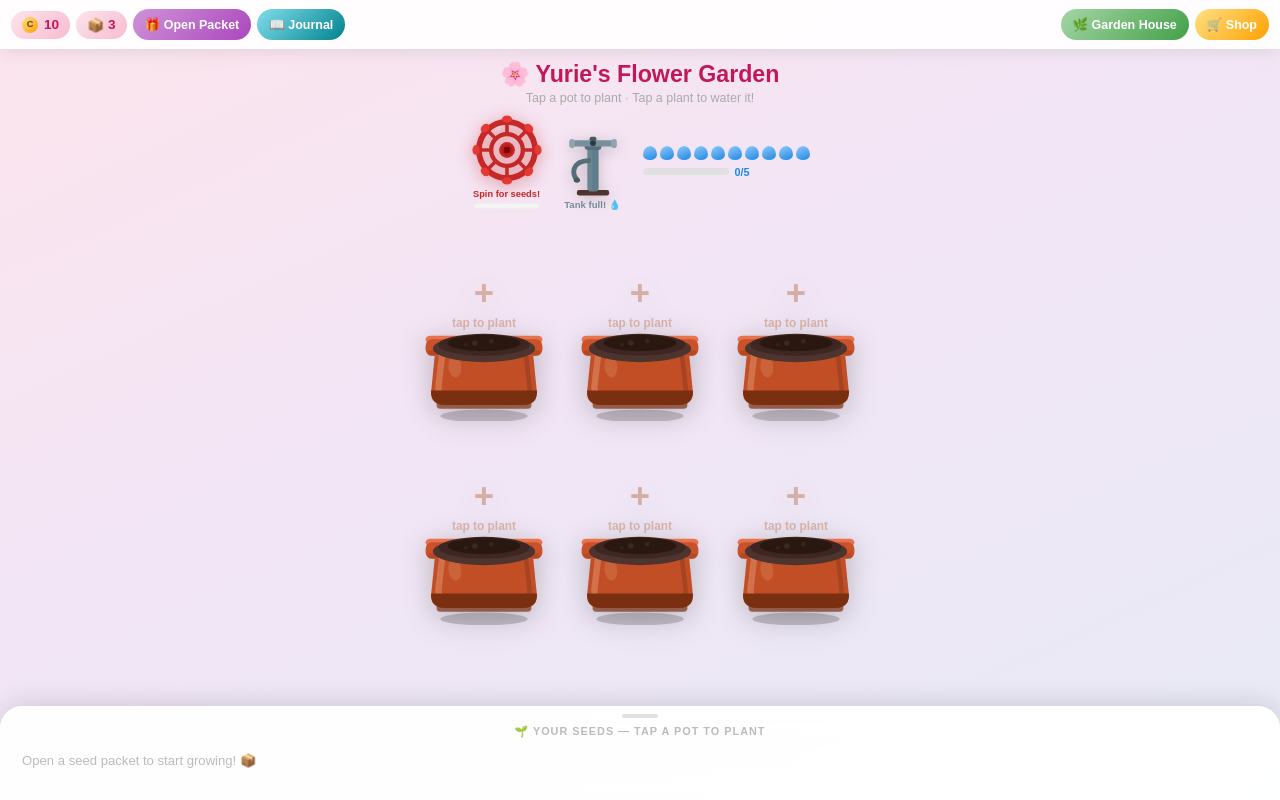
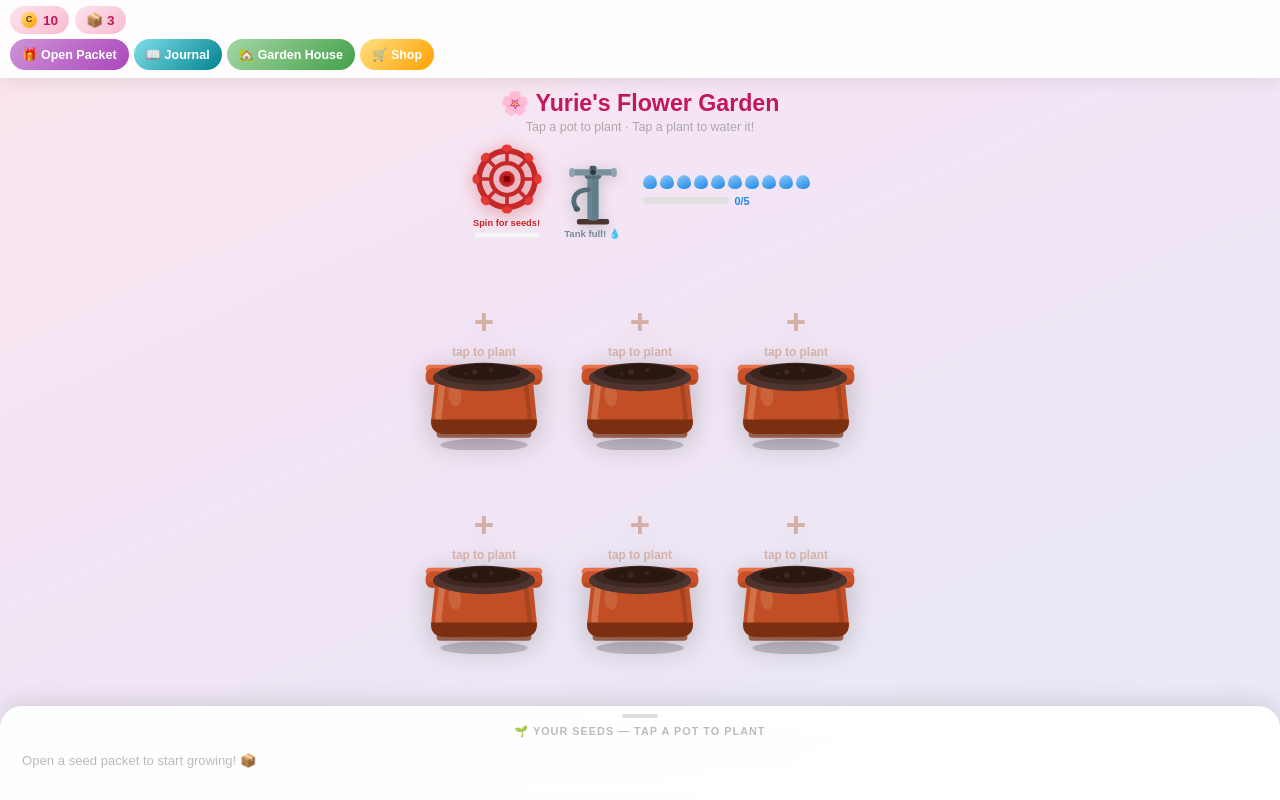
Before and after one commit to LSkevi/Valentine, a plain HTML site: page index.html in a window 1280 px wide. Drawn offline with Linux system fonts and the light colour scheme.

Commit message:
Refactor top bar layout for improved organization and accessibility

```diff
--- a/index.html
+++ b/index.html
@@ -24,10 +24,13 @@
     #gameScreen{display:flex;flex-direction:column;min-height:100vh;min-height:100dvh;padding-bottom:calc(120px + env(safe-area-inset-bottom));}
     .top-bar{
       background:rgba(255,255,255,.93);-webkit-backdrop-filter:blur(14px);backdrop-filter:blur(14px);
-      padding:9px 11px;padding-top:calc(9px + env(safe-area-inset-top));
-      display:flex;align-items:center;gap:6px;flex-wrap:wrap;
+      padding:6px 10px;padding-top:calc(6px + env(safe-area-inset-top));
       box-shadow:0 2px 18px rgba(0,0,0,.09);position:sticky;top:0;z-index:20;
     }
+    .top-row-stats{display:flex;align-items:center;gap:6px;margin-bottom:5px;}
+    .top-row-btns{display:flex;align-items:center;gap:5px;overflow-x:auto;scrollbar-width:none;
+      -webkit-overflow-scrolling:touch;padding-bottom:2px;}
+    .top-row-btns::-webkit-scrollbar{display:none;}
     .stat-pill{
       background:linear-gradient(135deg,#fce4ec,#f8bbd0);border-radius:20px;
       padding:6px 11px;font-size:.85em;font-weight:bold;color:#c2185b;
@@ -40,7 +43,7 @@
     }
     .tbtn:active{transform:scale(.92);}
     .tbtn-open   {background:linear-gradient(135deg,#ce93d8,#ab47bc);color:#fff;}
-    .tbtn-house  {background:linear-gradient(135deg,#a5d6a7,#43a047);color:#fff;margin-left:auto;}
+    .tbtn-house  {background:linear-gradient(135deg,#a5d6a7,#43a047);color:#fff;}
     .tbtn-shop   {background:linear-gradient(135deg,#ffe082,#ffa000);color:#fff;}
     .tbtn-journal{background:linear-gradient(135deg,#80deea,#00838f);color:#fff;}
     /* journal */
@@ -154,7 +157,7 @@
     .tray-empty{text-align:center;color:#bbb;font-size:.82em;padding:8px;}
     .overlay{
       display:none;position:fixed;top:0;left:0;right:0;bottom:0;
-      background:rgba(0,0,0,.5);z-index:100;
+      background:rgba(0,0,0,.5);z-index:9999;
       justify-content:center;align-items:flex-end;
       touch-action:manipulation;
     }
@@ -358,12 +361,16 @@
 <!-- GAME SCREEN -->
 <div id="gameScreen">
   <div class="top-bar">
-    <div class="stat-pill"><span class="ic">C</span><span id="coinDisp">10</span></div>
-    <div class="stat-pill">📦 <span id="pktDisp">3</span></div>
-    <button class="tbtn tbtn-open"    onclick="openPktModal()">🎁 Open Packet</button>
-    <button class="tbtn tbtn-journal" onclick="openJournalModal()">📖 Journal</button>
-    <button class="tbtn tbtn-house"   onclick="openGhModal()">🌿 Garden House</button>
-    <button class="tbtn tbtn-shop"    onclick="openShopModal()">🛒 Shop</button>
+    <div class="top-row-stats">
+      <div class="stat-pill"><span class="ic">C</span><span id="coinDisp">10</span></div>
+      <div class="stat-pill">📦 <span id="pktDisp">3</span></div>
+    </div>
+    <div class="top-row-btns">
+      <button class="tbtn tbtn-open"    id="btnOpenPkt">🎁 Open Packet</button>
+      <button class="tbtn tbtn-journal" id="btnJournal">📖 Journal</button>
+      <button class="tbtn tbtn-house"   id="btnGarden">🏡 Garden House</button>
+      <button class="tbtn tbtn-shop"    id="btnShop">🛒 Shop</button>
+    </div>
   </div>
   <div class="garden-header">
     <h2>🌸 Yurie's Flower Garden</h2>
```
